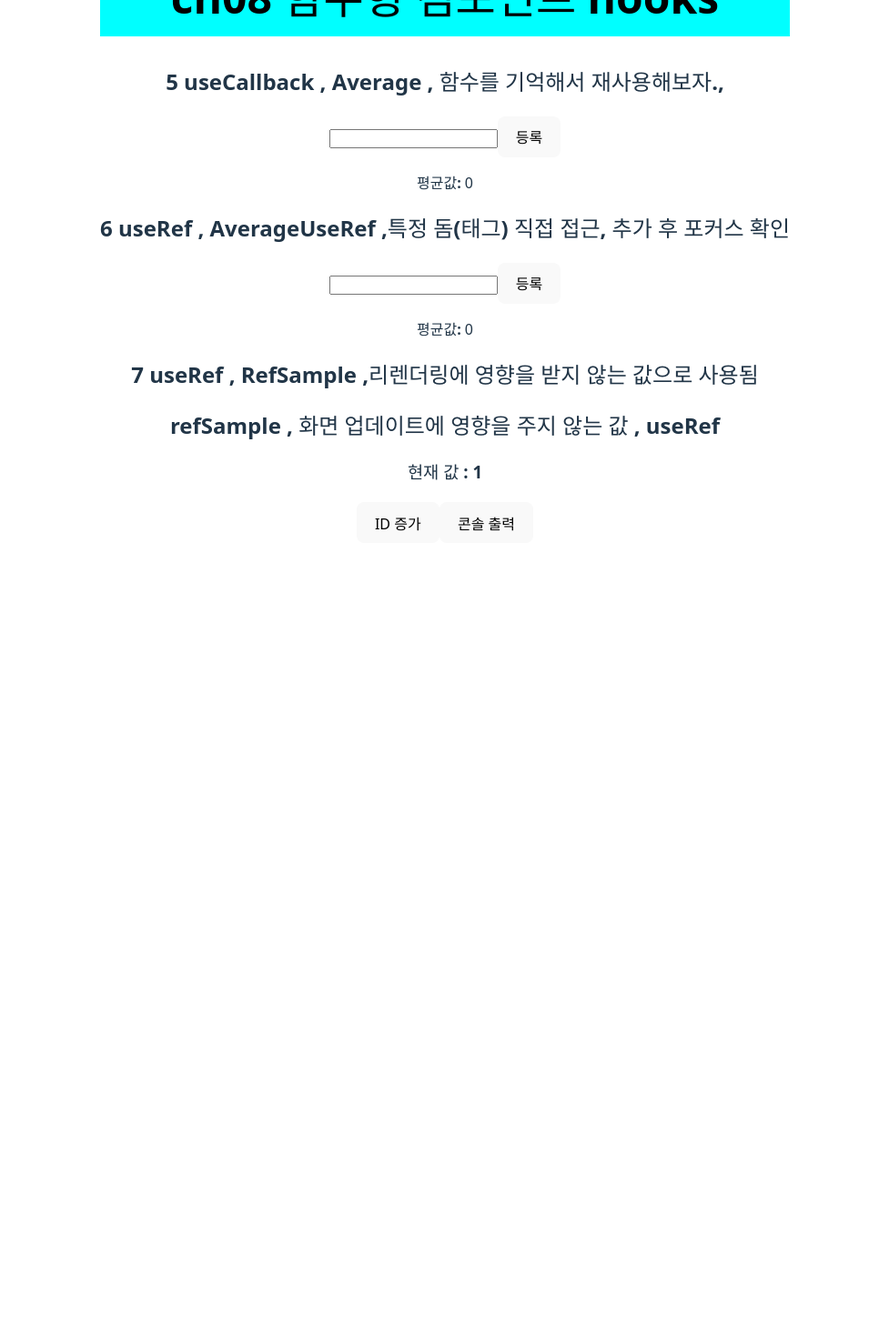
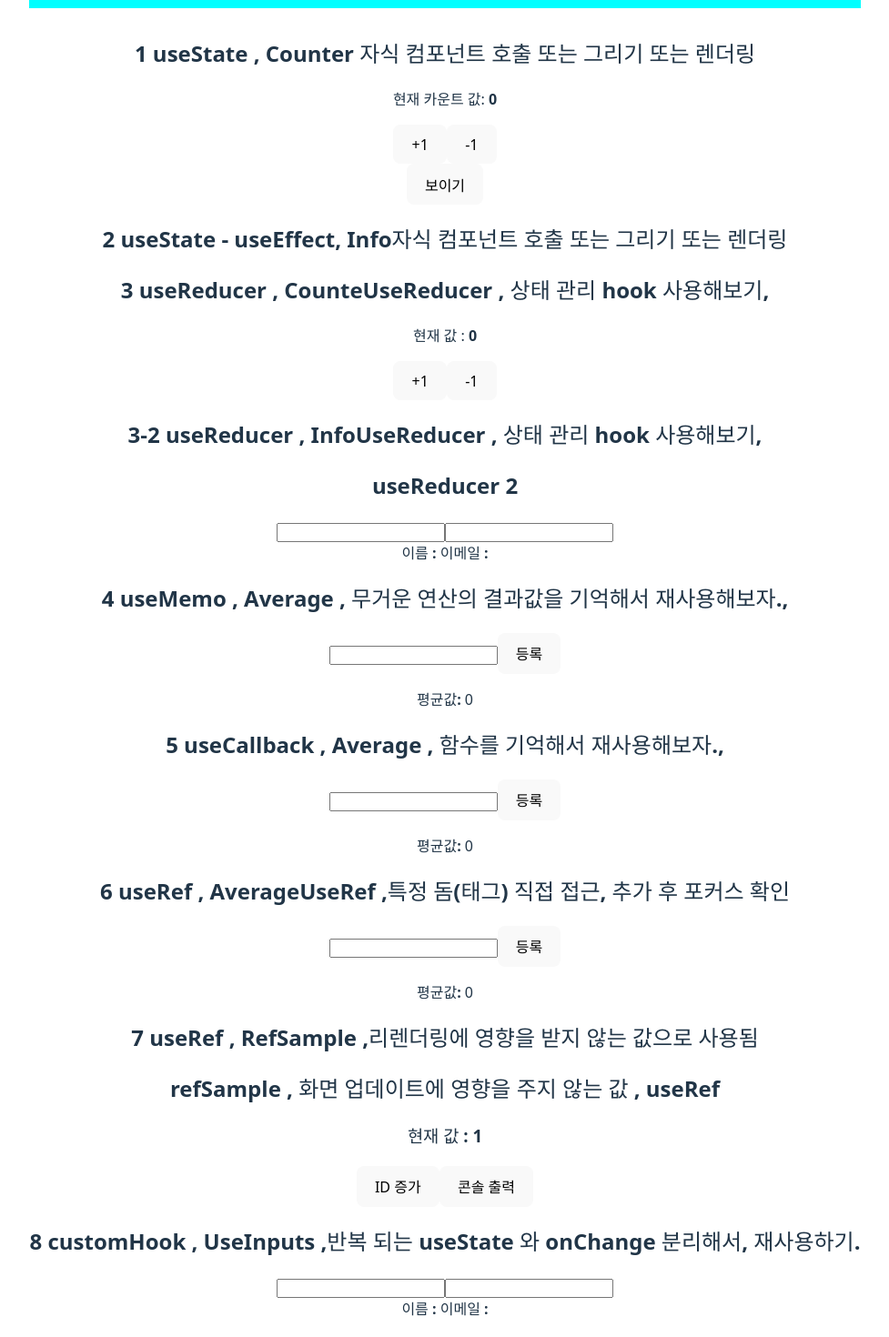
Before and after one commit to reokkamy/React-WorkSpace-k6-0806, a React (Vite) app in the folder ch08-vite-test/: page / in a window 1280 px wide. Shown: the part 140-1610 px from the top of the page at 91% size, without its empty margins (151-1128 px from the left). Before the commit the page ends 800 px from the top, so only its background shows below. Built offline with nearby package versions, Linux system fonts and the light colour scheme.

Commit message:
5교시, hooks, 커스텀 훅스 예시

```diff
--- a/ch08-vite-test/src/App.jsx
+++ b/ch08-vite-test/src/App.jsx
@@ -8,6 +8,7 @@ import Average from './component/Average.jsx';
 import AverageUseCallback from './component/AverageUseCallback.jsx';
 import RefSample from './component/RefSample.jsx';
 import AverageUseRef from './component/AverageUseRef.jsx';
+import InfoCustomHookSample from './component/InfoCustomHookSample.jsx';
 
 function App() {
   const [visible, setVisible] = useState(false);
@@ -17,30 +18,30 @@ function App() {
         <h1 className="react"> ch08 함수형 컴포넌트 hooks</h1>
       </div>
       <div>
-        {/*<h2>*/}
-        {/*  1 useState , Counter 자식 컴포넌트 호출 또는 그리기 또는 렌더링{' '}*/}
-        {/*</h2>*/}
-        {/*<Counter />*/}
+        <h2>
+          1 useState , Counter 자식 컴포넌트 호출 또는 그리기 또는 렌더링{' '}
+        </h2>
+        <Counter />
 
-        {/*<button onClick={() => setVisible(!visible)}>*/}
-        {/*  {visible ? '숨기기' : '보이기'}*/}
-        {/*</button>*/}
-        {/*<h2>*/}
-        {/*  2 useState - useEffect, Info자식 컴포넌트 호출 또는 그리기 또는*/}
-        {/*  렌더링{' '}*/}
-        {/*</h2>*/}
-        {/*{visible && <Info />}*/}
+        <button onClick={() => setVisible(!visible)}>
+          {visible ? '숨기기' : '보이기'}
+        </button>
+        <h2>
+          2 useState - useEffect, Info자식 컴포넌트 호출 또는 그리기 또는
+          렌더링{' '}
+        </h2>
+        {visible && <Info />}
 
-        {/*<h2>3 useReducer , CounteUseReducer , 상태 관리 hook 사용해보기,</h2>*/}
-        {/*<CountUseReducer />*/}
+        <h2>3 useReducer , CounteUseReducer , 상태 관리 hook 사용해보기,</h2>
+        <CountUseReducer />
 
-        {/*<h2>3-2 useReducer , InfoUseReducer , 상태 관리 hook 사용해보기,</h2>*/}
-        {/*<InfoUseReducer />*/}
+        <h2>3-2 useReducer , InfoUseReducer , 상태 관리 hook 사용해보기,</h2>
+        <InfoUseReducer />
 
-        {/*<h2>*/}
-        {/*  4 useMemo , Average , 무거운 연산의 결과값을 기억해서 재사용해보자.,*/}
-        {/*</h2>*/}
-        {/*<Average />*/}
+        <h2>
+          4 useMemo , Average , 무거운 연산의 결과값을 기억해서 재사용해보자.,
+        </h2>
+        <Average />
 
         <h2>5 useCallback , Average , 함수를 기억해서 재사용해보자.,</h2>
         <AverageUseCallback />
@@ -52,6 +53,12 @@ function App() {
 
         <h2>7 useRef , RefSample ,리렌더링에 영향을 받지 않는 값으로 사용됨</h2>
         <RefSample />
+
+        <h2>
+          8 customHook , UseInputs ,반복 되는 useState 와 onChange 분리해서,
+          재사용하기.{' '}
+        </h2>
+        <InfoCustomHookSample />
       </div>
     </>
   );
--- /dev/null
+++ b/ch08-vite-test/src/component/InfoCustomHookSample.jsx
@@ -0,0 +1,47 @@
+// import React, { useEffect, useState } from 'react';
+// 커스텀 훅스 불러오기. 순서1
+import useInputs from './useInputs.jsx';
+
+const InfoCustomHookSample = () => {
+  // 변경 전, useState 형식
+  // const [name, setName] = useState('');
+  // const [email, setEmail] = useState('');
+
+  // 순서2
+  // 변경 후, 커스텀 훅스를 이용한 같은 기능 구현.
+  const [state, onChange] = useInputs({
+    name: '',
+    email: '',
+  });
+
+  // 순서3
+  const { name, email } = state;
+
+  //화면에 input 태그에서 값이 변경 할 때 마다, state 의 값을 변경 해주는
+  // onChangeXXX , 이벤트 핸들러 추가하기.
+
+  // 변경 전,
+  // const onChangeName = (e) => {
+  //   setName(e.target.value);
+  // };
+  //
+  // const onChangeEmail = (e) => {
+  //   setEmail(e.target.value);
+  // };
+
+  return (
+    <div>
+      <div>
+        {/*순서4 적용, */}
+        <input name="name" value={name} onChange={onChange} type="text" />
+        <input name="email" value={email} onChange={onChange} type="text" />
+      </div>
+      <div>
+        <b>이름 : </b> {name}
+        <b>이메일 : </b> {email}
+      </div>
+    </div>
+  );
+};
+
+export default InfoCustomHookSample;
--- /dev/null
+++ b/ch08-vite-test/src/component/useInputs.jsx
@@ -0,0 +1,18 @@
+import { useReducer } from 'react';
+
+//useReducer Hook  , 기능을 이용해서, 커스텀 훅스를 만들기.
+//1 리듀서 함수, : 상태 관리하는 도구.
+function reducer(state, action) {
+  return {
+    ...state,
+    [action.name]: action.value,
+  };
+}
+
+export default function useInputs(initialForm) {
+  const [state, dispatch] = useReducer(reducer, initialForm);
+  const onChange = (e) => {
+    dispatch(e.target);
+  };
+  return [state, onChange];
+}
```
Also changed, not shown: 1 other file (tests, documents, lock files or other folders).
